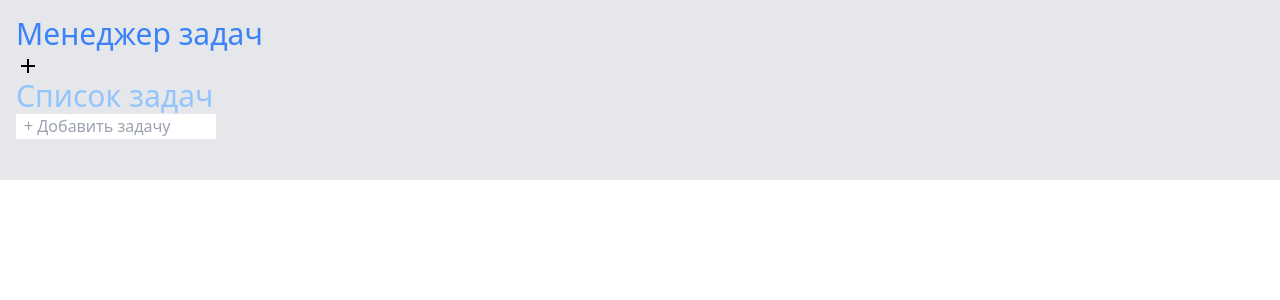
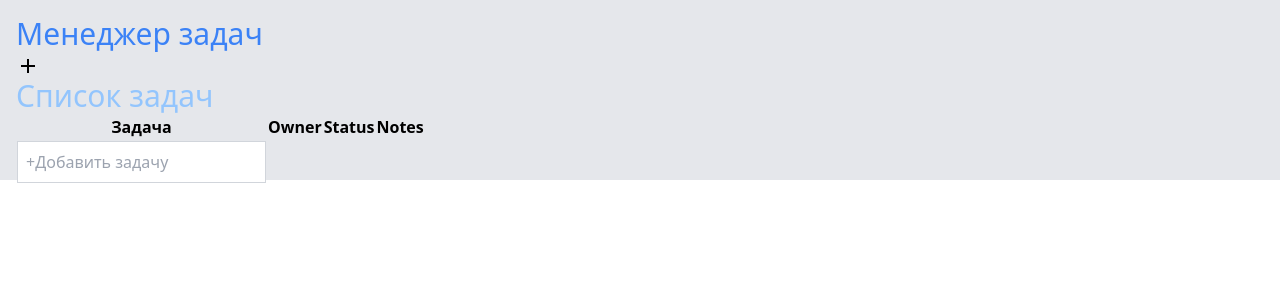
Before and after one commit to Rezzzero/todo-list-react, a React (Vite) app: page / in a window 1280 px wide. Both pictures are taken after a click on the icon 28 px from the left and 65 px from the top of the page. Shown: the top 300 px of the page. Built offline with nearby package versions, Linux system fonts and the light colour scheme.

Commit message:
add TableComponent instead TaskComponent

```diff
--- a/package.json
+++ b/package.json
@@ -14,6 +14,7 @@
     "@emotion/styled": "^11.13.0",
     "@mui/icons-material": "^5.16.6",
     "@mui/material": "^5.16.6",
+    "@tanstack/react-table": "^8.19.3",
     "react": "^18.3.1",
     "react-dom": "^18.3.1"
   },
--- /dev/null
+++ b/src/components/TableComponent.tsx
@@ -0,0 +1,115 @@
+import {
+  createColumnHelper,
+  flexRender,
+  getCoreRowModel,
+  useReactTable,
+} from "@tanstack/react-table";
+import { useState } from "react";
+
+type Task = {
+  task: {
+    id: number;
+    name: string;
+    owner: string;
+    status: string;
+    notes: string;
+  };
+};
+
+const columnHelper = createColumnHelper<Task>();
+
+const columns = [
+  columnHelper.accessor("task.name", {
+    cell: (info) => info.getValue(),
+    header: () => <span>Задача</span>,
+  }),
+  columnHelper.accessor((row) => row.task.owner, {
+    id: "task.owner",
+    cell: (info) => <i>{info.getValue()}</i>,
+    header: () => <span>Owner</span>,
+  }),
+  columnHelper.accessor("task.status", {
+    header: () => "Status",
+    cell: (info) => info.renderValue(),
+  }),
+  columnHelper.accessor("task.notes", {
+    header: () => <span>Notes</span>,
+  }),
+];
+
+export const TableComponent: React.FC = () => {
+  const [data, setData] = useState<Task[]>([]);
+  const [newTaskName, setNewTaskName] = useState("");
+
+  const addTask = (taskName: string) => {
+    const newTask: Task = {
+      task: {
+        id: Date.now(),
+        name: taskName,
+        owner: "Me",
+        status: "Open",
+        notes: "",
+      },
+    };
+    setData((prevData) => [...prevData, newTask]);
+    setNewTaskName("");
+  };
+
+  const handleKeyDown = (e: React.KeyboardEvent<HTMLInputElement>) => {
+    if (e.key === "Enter" && newTaskName.trim() !== "") {
+      addTask(newTaskName);
+    }
+  };
+
+  const table = useReactTable({
+    data,
+    columns,
+    getCoreRowModel: getCoreRowModel(),
+  });
+
+  return (
+    <div>
+      <table>
+        <thead>
+          {table.getHeaderGroups().map((headerGroup) => (
+            <tr key={headerGroup.id}>
+              {headerGroup.headers.map((header) => (
+                <th key={header.id}>
+                  {header.isPlaceholder
+                    ? null
+                    : flexRender(
+                        header.column.columnDef.header,
+                        header.getContext()
+                      )}
+                </th>
+              ))}
+            </tr>
+          ))}
+        </thead>
+        <tbody>
+          {table.getRowModel().rows.map((row) => (
+            <tr key={row.id}>
+              {row.getVisibleCells().map((cell) => (
+                <td key={cell.id}>
+                  {flexRender(cell.column.columnDef.cell, cell.getContext())}
+                </td>
+              ))}
+            </tr>
+          ))}
+          <tr>
+            <td>
+              <input
+                type="text"
+                value={newTaskName}
+                onChange={(e) => setNewTaskName(e.target.value)}
+                onKeyDown={handleKeyDown}
+                placeholder="+Добавить задачу"
+                className="w-full p-2 border border-gray-300"
+              />
+            </td>
+          </tr>
+        </tbody>
+      </table>
+    </div>
+  );
+};
--- a/src/components/TaskComponent.tsx
+++ /dev/null
@@ -1,20 +0,0 @@
-type Task = {
-  task: {
-    id: number;
-    name: string;
-    owner: string;
-    status: string;
-    notes: string;
-  };
-};
-
-export const TaskComponent: React.FC<Task> = ({ task }) => {
-  return (
-    <div className="flex justify-between">
-      <p>{task.name}</p>
-      <p>{task.owner}</p>
-      <p>{task.status}</p>
-      <p>{task.notes}</p>
-    </div>
-  );
-};
--- a/src/components/TaskListComponent.tsx
+++ b/src/components/TaskListComponent.tsx
@@ -1,5 +1,4 @@
-import { useState } from "react";
-import { TaskComponent } from "./TaskComponent";
+import { TableComponent } from "./TableComponent";
 
 type TaskProps = {
   list: {
@@ -8,53 +7,13 @@ type TaskProps = {
   };
 };
 
-type Task = {
-  id: number;
-  name: string;
-  owner: string;
-  status: string;
-  notes: string;
-};
-
 export const TaskListComponent: React.FC<TaskProps> = ({ list }) => {
-  const [tasks, setTasks] = useState<Task[]>([]);
-  const [taskName, setTaskName] = useState("");
-
-  const addTask = (taskText: string) => {
-    const newTask = {
-      id: Date.now(),
-      name: taskText,
-      owner: "owner",
-      status: "status",
-      notes: "notes",
-    };
-    setTasks([...tasks, newTask]);
-    setTaskName("");
-  };
-
-  const handleKeyDown = (e: React.KeyboardEvent<HTMLInputElement>) => {
-    if (e.key === "Enter" && taskName.trim() !== "") {
-      addTask(taskName);
-    }
-  };
-
-  console.log(taskName);
   return (
     <>
       <h1 className="text-3xl text-blue-300">{list.name}</h1>
       <div className="flex w-full h-[50px] bg-gray-200">
         <div className="w-full h-[30px]">
-          {tasks.map((task) => (
-            <TaskComponent task={task} key={task.id} />
-          ))}
-          <input
-            type="text"
-            value={taskName}
-            onChange={(e) => setTaskName(e.target.value)}
-            onKeyDown={handleKeyDown}
-            placeholder="+ Добавить задачу"
-            className="w-[200px] h-[25px] pl-2"
-          ></input>
+          <TableComponent />
         </div>
       </div>
     </>
```
Also changed, not shown: src/components/AddTaskComponent.tsx (deleted), 1 other file (tests, documents, lock files or other folders).
